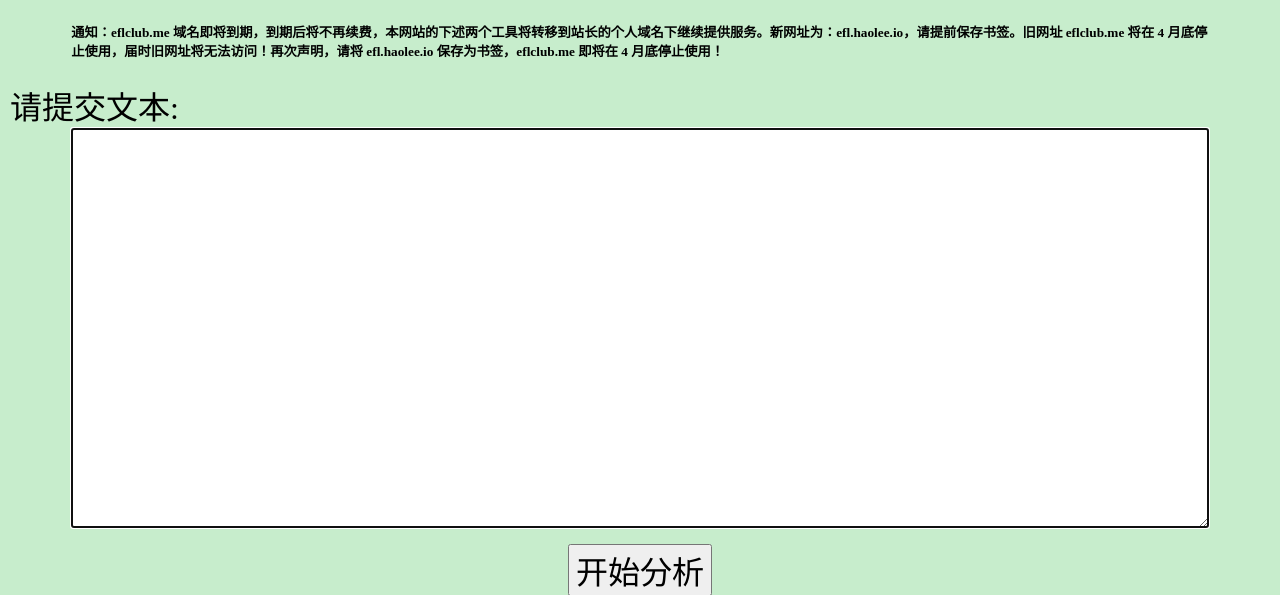
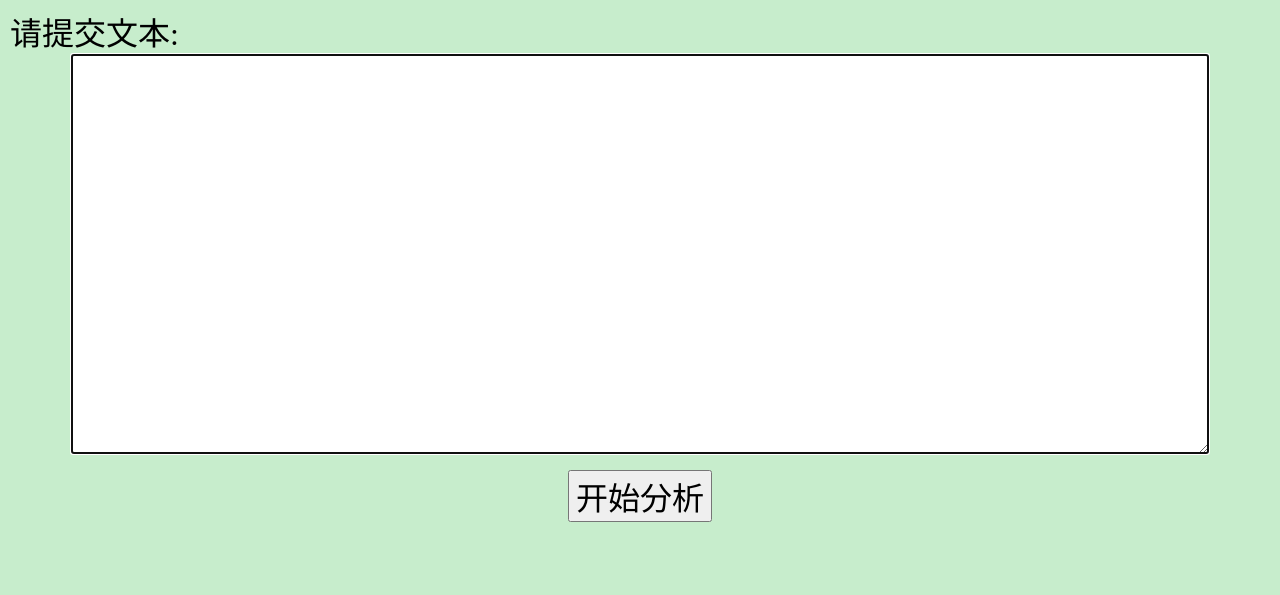
Before and after one commit to hao-lee/VocabularyAnalyzer, a Flask app: page /vocabulary_analyzer in a window 1280 px wide. Shown: the top 595 px of the page. Run offline with Flask 2, Linux system fonts and the light colour scheme; some libraries are stand-ins or nearby versions.

Commit message:
Revert "Update for eflclub.me"
This reverts commit ec9a69bdb90f55cab0542b88f1e0a563bc855c00.

```diff
--- a/static/style_for_submit.css
+++ b/static/style_for_submit.css
@@ -22,9 +22,3 @@ p {
 button {
 	font-size: 2em;
 }
-h5 {
-	display: block;
-	width: 90%;
-	margin-left: auto;
-	margin-right: auto;
-}
--- a/templates/pti_submit.html
+++ b/templates/pti_submit.html
@@ -8,7 +8,6 @@
 		<script src="{{url_for('static', filename='common.js')}}"></script>
 	</head>
 	<body>
-		<h5>通知：eflclub.me 域名即将到期，到期后将不再续费，本网站的下述两个工具将转移到站长的个人域名下继续提供服务。新网址为：efl.haolee.io，请提前保存书签。旧网址 eflclub.me 将在 4 月底停止使用，届时旧网址将无法访问！再次声明，请将 efl.haolee.io 保存为书签，eflclub.me 即将在 4 月底停止使用！</h5>
 		<form action="/phonetic_transcription_interpreter" method="post">
 			<legend>请提交文本:</legend>
 			<textarea name="text" maxlength="2000" autofocus></textarea>
--- a/templates/va_submit.html
+++ b/templates/va_submit.html
@@ -8,7 +8,6 @@
 		<script src="{{url_for('static', filename='common.js')}}"></script>
 	</head>
 	<body>
-		<h5>通知：eflclub.me 域名即将到期，到期后将不再续费，本网站的下述两个工具将转移到站长的个人域名下继续提供服务。新网址为：efl.haolee.io，请提前保存书签。旧网址 eflclub.me 将在 4 月底停止使用，届时旧网址将无法访问！再次声明，请将 efl.haolee.io 保存为书签，eflclub.me 即将在 4 月底停止使用！</h5>
 		<form action="/vocabulary_analyzer" method="post">
 			<legend>请提交文本:</legend>
 			<textarea name="text" maxlength="50000" autofocus></textarea>
```
